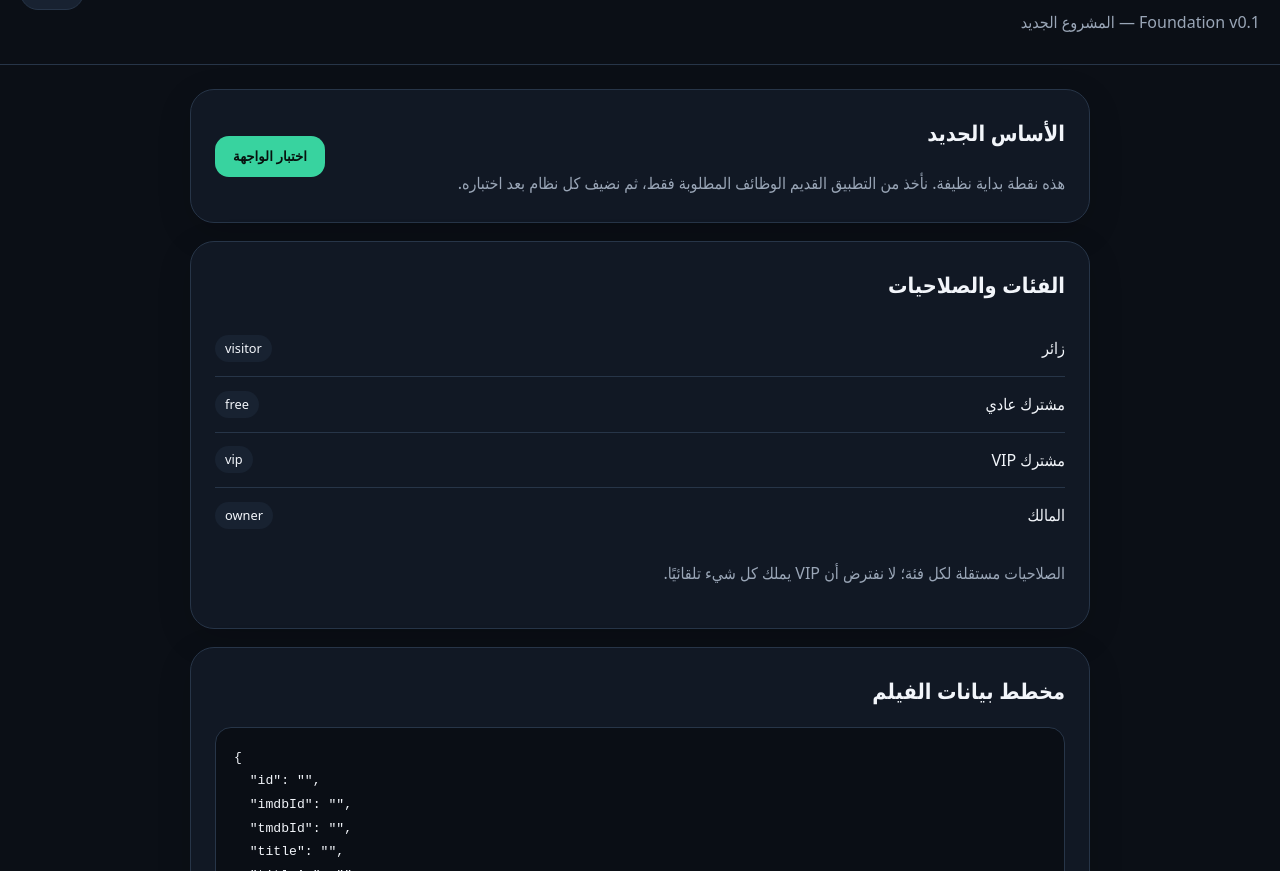
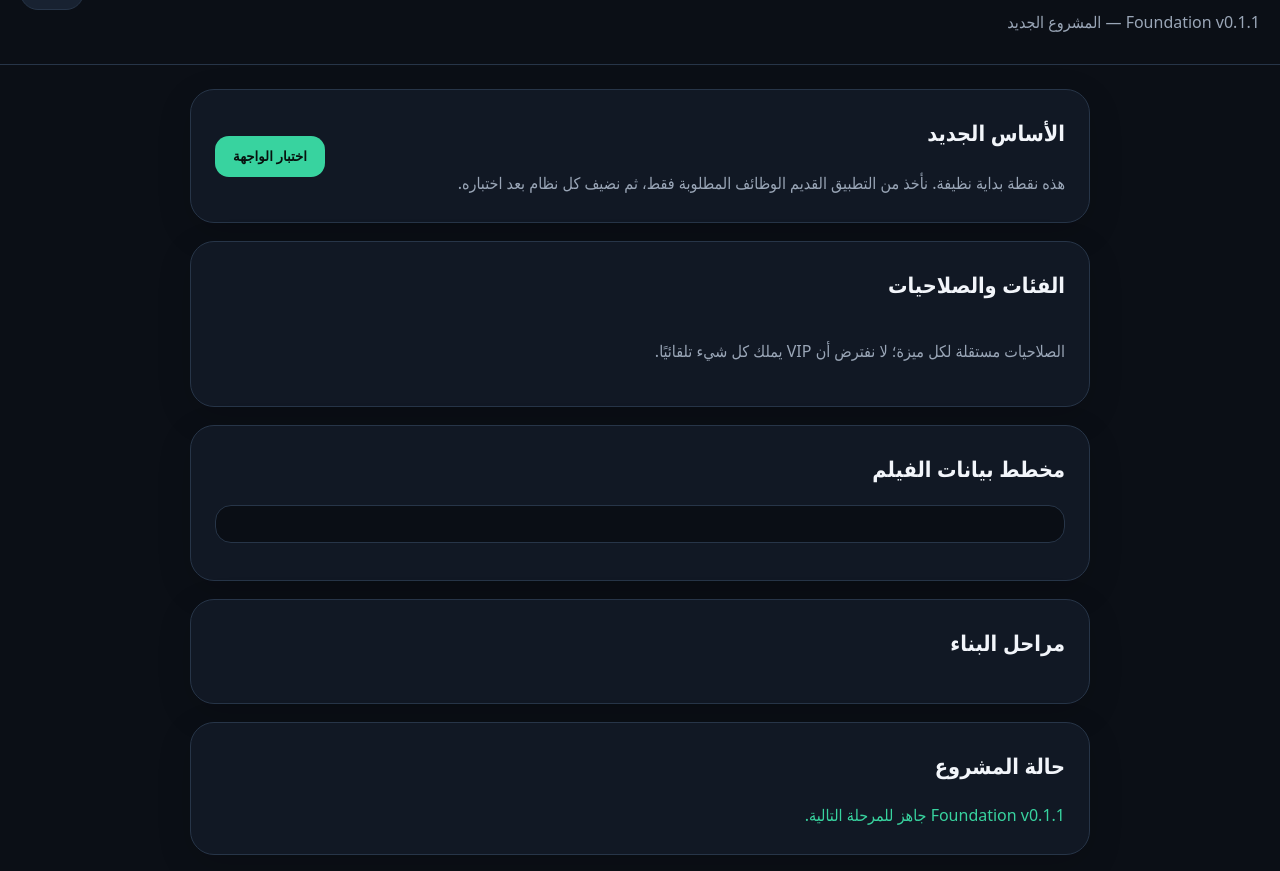
Before and after one commit to artaq2000/SubHub-New, a plain HTML site: page index.html in a window 1280 px wide. Shown: the part 81-952 px from the top of the page. Drawn offline with Linux system fonts and the light colour scheme; files that its build step writes are made by us from their sources; files whose address does not match are found by name.

Commit message:
Update index.html

```diff
--- a/index.html
+++ b/index.html
@@ -2,38 +2,55 @@
 <html lang="ar" dir="rtl">
 <head>
   <meta charset="utf-8">
-
-  <meta
-    name="viewport"
-    content="width=device-width, initial-scale=1, viewport-fit=cover"
-  >
-
-  <meta
-    name="theme-color"
-    content="#0b0f16"
-  >
-
-  <meta
-    name="description"
-    content="SubHub — المشروع الجديد"
-  >
-
-  <title>SubHub — Foundation v0.1</title>
-
+  <meta name="viewport" content="width=device-width,initial-scale=1,viewport-fit=cover">
+  <meta name="theme-color" content="#0b0f16">
+  <title>SubHub — Foundation v0.1.1</title>
   <link rel="stylesheet" href="css/app.css">
 </head>
-
 <body>
-
-  <!-- الشريط العلوي -->
   <header class="topbar">
     <div>
       <h1>SubHub</h1>
-      <p>Foundation v0.1 — المشروع الجديد</p>
+      <p>Foundation v0.1.1 — المشروع الجديد</p>
     </div>
+    <span id="roleBadge" class="badge">visitor</span>
+  </header>
 
-    <span id="roleBadge" class="badge">
-      visitor
+  <main class="container">
+    <section class="card hero">
+      <div>
+        <h2>الأساس الجديد</h2>
+        <p>هذه نقطة بداية نظيفة. نأخذ من التطبيق القديم الوظائف المطلوبة فقط، ثم نضيف كل نظام بعد اختباره.</p>
+      </div>
+      <button id="testUiBtn" class="primary">اختبار الواجهة</button>
+    </section>
+
+    <section class="card">
+      <h2>الفئات والصلاحيات</h2>
+      <div id="roles" class="rows"></div>
+      <p class="muted">الصلاحيات مستقلة لكل ميزة؛ لا نفترض أن VIP يملك كل شيء تلقائيًا.</p>
+    </section>
+
+    <section class="card">
+      <h2>مخطط بيانات الفيلم</h2>
+      <pre id="schema" class="code"></pre>
+    </section>
+
+    <section class="card">
+      <h2>مراحل البناء</h2>
+      <ol id="roadmap" class="roadmap"></ol>
+    </section>
+
+    <section class="card status-card">
+      <h2>حالة المشروع</h2>
+      <div id="status">Foundation v0.1.1 جاهز للمرحلة التالية.</div>
+    </section>
+  </main>
+
+  <footer id="siteFooter">SubHub-New — مشروع مستقل عن النسخة القديمة</footer>
+  <script type="module" src="js/app.js"></script>
+</body>
+</html>
     </span>
   </header>
 
```
